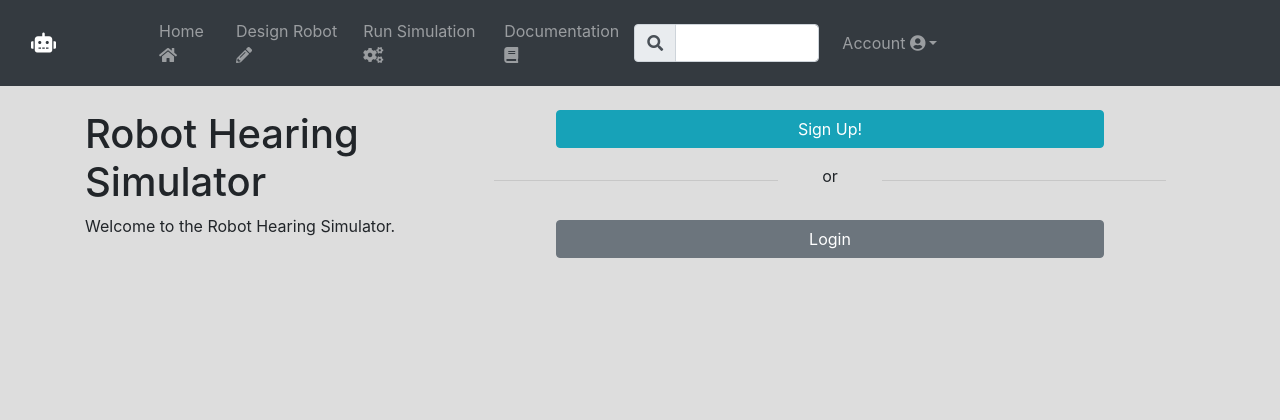
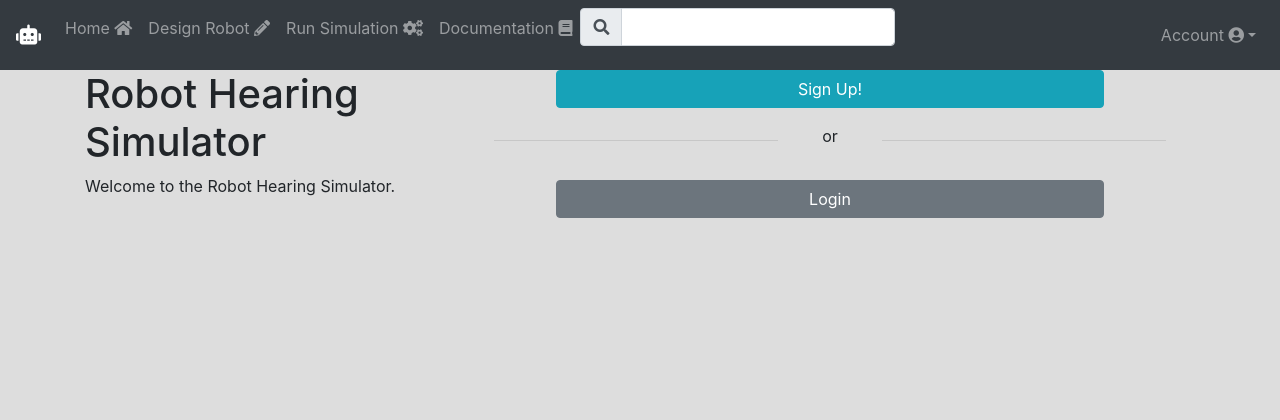
Before and after one commit to TCroasdale/Robot-Hearing-Simulator, a Python web app: template server/templates/index.html in a window 1280 px wide. Shown: the top 420 px of the page. Run offline with Jinja, Linux system fonts and the light colour scheme; the template is opened without the code that fills it, so the values that code supplies are empty; some libraries are stand-ins or nearby versions.

Commit message:
Aesthetic changes to the navbar

```diff
--- a/server/templates/layout.html
+++ b/server/templates/layout.html
@@ -19,25 +19,26 @@
       {% endblock %}
   </head>
   <body>
-          <nav class="navbar navbar-expand-md navbar-dark bg-dark mb-4 row mx-0">
-            <!-- <a class="navbar-brand col-md-1" href="#">Sim</a> -->
-            <a class="navbar-brand col-md-1" href="#"><span class="fas fa-robot"></span></a>
-            <div class="collapse navbar-collapse col-md-8" id="navbar-main">
-              <ul class="navbar-nav mr-auto">
+          <nav class="navbar navbar-expand-md navbar-dark bg-dark">
+            <a class="navbar-brand abs" href="/"><i class="fas fa-robot"></i></a>
+            <button class="navbar-toggler" type="button" data-toggle="collapse" data-target="#navbar">
+              <span class="navbar-toggler-icon"></span>
+            </button>
+            <div class="navbar-collapse collapse" id="navbar">
+              <ul class="navbar-nav">
                 <li class="nav-item {{ 'active' if request.path == '/' else ''}}">
-                  <a class="nav-link" href="/">Home <span class="fas fa-home"/></a>
+                  <a class="nav-link" href="/">Home <i class="fas fa-home"></i></a>
                 </li>
                 <li class="nav-item {{ 'active' if request.path == '/robotdesign' else ''}}">
-                  <a class="nav-link" href="/robotdesign">Design Robot <span class="fas fa-pencil-alt"/></a>
+                  <a class="nav-link" href="/robotdesign">Design Robot <i class="fas fa-pencil-alt"></i></a>
                 </li>
                 <li class="nav-item {{ 'active' if request.path == '/simulator' else ''}}">
-                  <a class="nav-link" href="/simulator">Run Simulation <span class="fas fa-cogs"/></a>
+                  <a class="nav-link" href="/simulator">Run Simulation <i class="fas fa-cogs"></i></a>
                 </li>
-                <li class="nav-item {{ 'active' if request.path == '/docs' else ''}}">
-                  <a class="nav-link" href="/simulator">Documentation <span class="fas fa-book"/></a>
+                <li class="nav-item">
+                  <a class="nav-link" href="/simulator">Documentation <i class="fas fa-book"></i></a>
                 </li>
-              </ul>
-              <div class="nav-item w-25 pt-3">
+                <li class="nav-item ml-auto">
                   <form class="form-group" action="/search" method="GET">
                     <div class="input-group">
                         <div class="input-group-prepend">
@@ -46,9 +47,9 @@
                         <input id="search-query" name="query" type="text" class="form-control">
                       </div>
                   </form>
-              </div>
-            <div class="col-md-2 collapse navbar-collapse" id="navbar-alt">
-              <ul class="navbar-nav">
+                </li>
+              </ul>
+              <ul class="navbar-nav ml-auto">
                 <li class="nav-item dropdown">
                   <a class="nav-link dropdown-toggle {{ 'active' if request.path == '/dashboard' else ''}}" href="/dashboard" id="dropdown01" data-toggle="dropdown" aria-haspopup="true" aria-expanded="false">Account <span class="fas fa-user-circle"/></a>
                   <div class="dropdown-menu" aria-labelledby="dropdown01">
```
Also changed, not shown: server/database/db_manager_mongodb.py (deleted, +0 -47 lines). Lines whose indentation alone changed are shown as unchanged.
